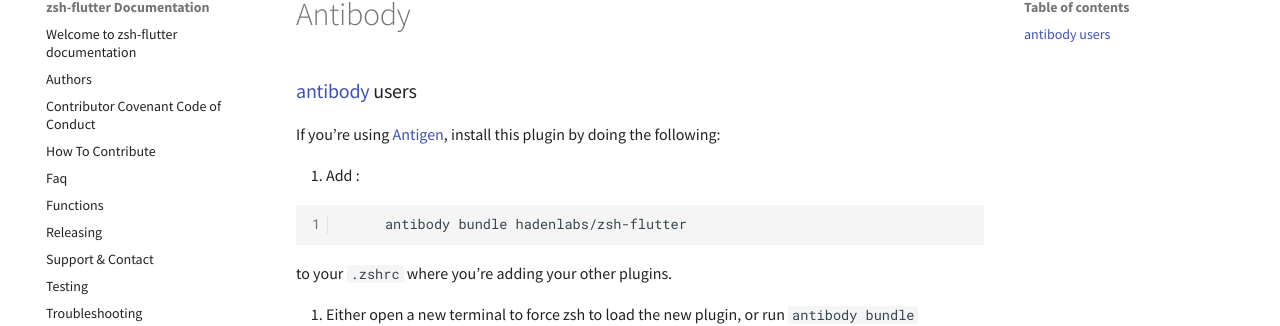
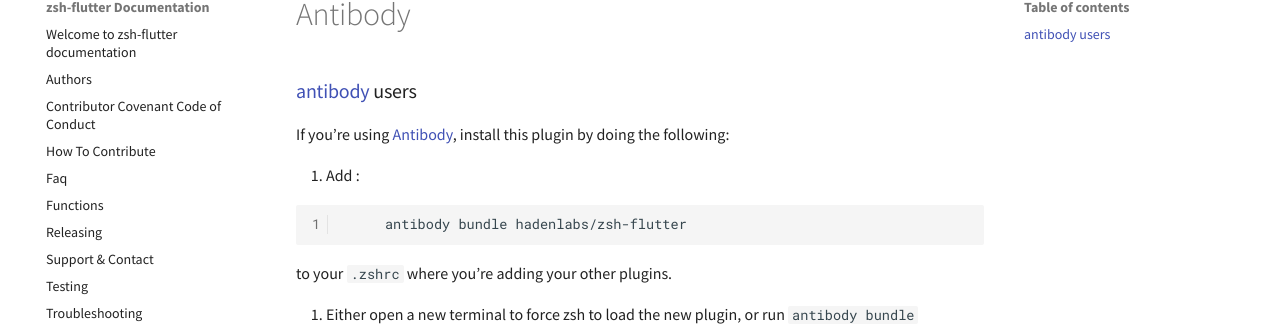
Before and after one commit to hadenlabs/zsh-flutter, an MkDocs documentation site: the page built from docs/include/installation/antibody.md, in a window 1280 px wide. Shown: the part 104-430 px from the top of the page. Built offline with MkDocs 1.6.1 and Material for MkDocs 9.7.7, drawn with Linux system fonts in a browser that asks for light colours; comment, search, counter and statistics services are not loaded.

Commit message:
fix: links missing (#71)

```diff
--- a/docs/include/installation/antibody.md
+++ b/docs/include/installation/antibody.md
@@ -1,6 +1,6 @@
 ### [antibody](https://github.com/getantibody/antibody) users
 
-If you're using [Antigen](https://github.com/getantibody/antibody), install this plugin by doing the following:
+If you're using [Antibody](https://github.com/getantibody/antibody), install this plugin by doing the following:
 
 1.  Add :
 
```
Also changed, not shown: docs/include/installation/antigen.md (+1 -1 lines).
